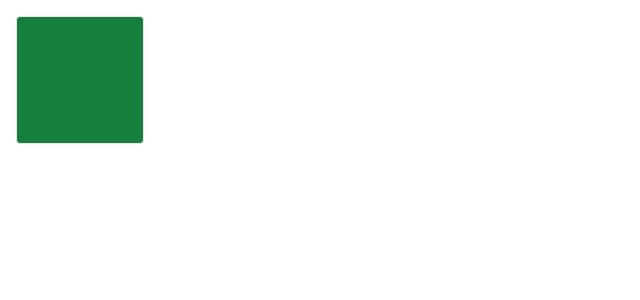
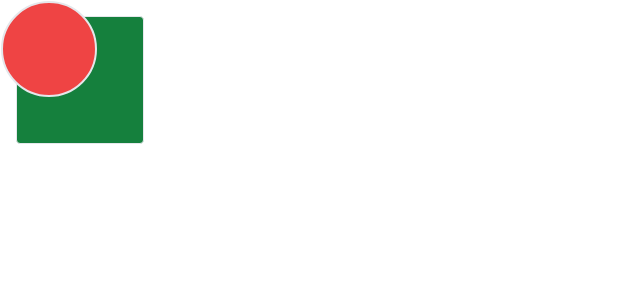
Before and after one commit to Learn-with-Sumit/rnext, a React app: page / in a window 1280 px wide. Shown: the top 300 px of the page, without its empty margins (0-640 px from the left). Built offline with nearby package versions, Linux system fonts and the light colour scheme; the HTML template or start-up script is replaced by a standard one.

Commit message:
variants done

```diff
--- a/src/components/Variants.jsx
+++ b/src/components/Variants.jsx
@@ -10,12 +10,23 @@ const shapeVariants = {
     opacity: 1,
     y: 0,
     transition: {
-      delay: 1,
       duration: 1,
       type: 'spring'
     }
   }
 }
+
+const childVariants = {
+  initial: {
+    scale: 1
+  },
+  animate: {
+   scale: 2,
+   transition: {duration: 2}
+  }
+}
+
+
 
 const Variants = () => {
   return (
@@ -23,8 +34,11 @@ const Variants = () => {
         variants={shapeVariants}
         initial="initial"
         animate="animate"
-        className='bg-green-700 w-32 h-32 rounded border m-4'
-     />
+        className='bg-green-700 w-32 h-32 rounded border m-4'>
+          <motion.div
+            className='bg-red-500 w-12 h-12 rounded-full border m-2'
+            variants={childVariants} />
+    </motion.div>
   )
 }
 
```
